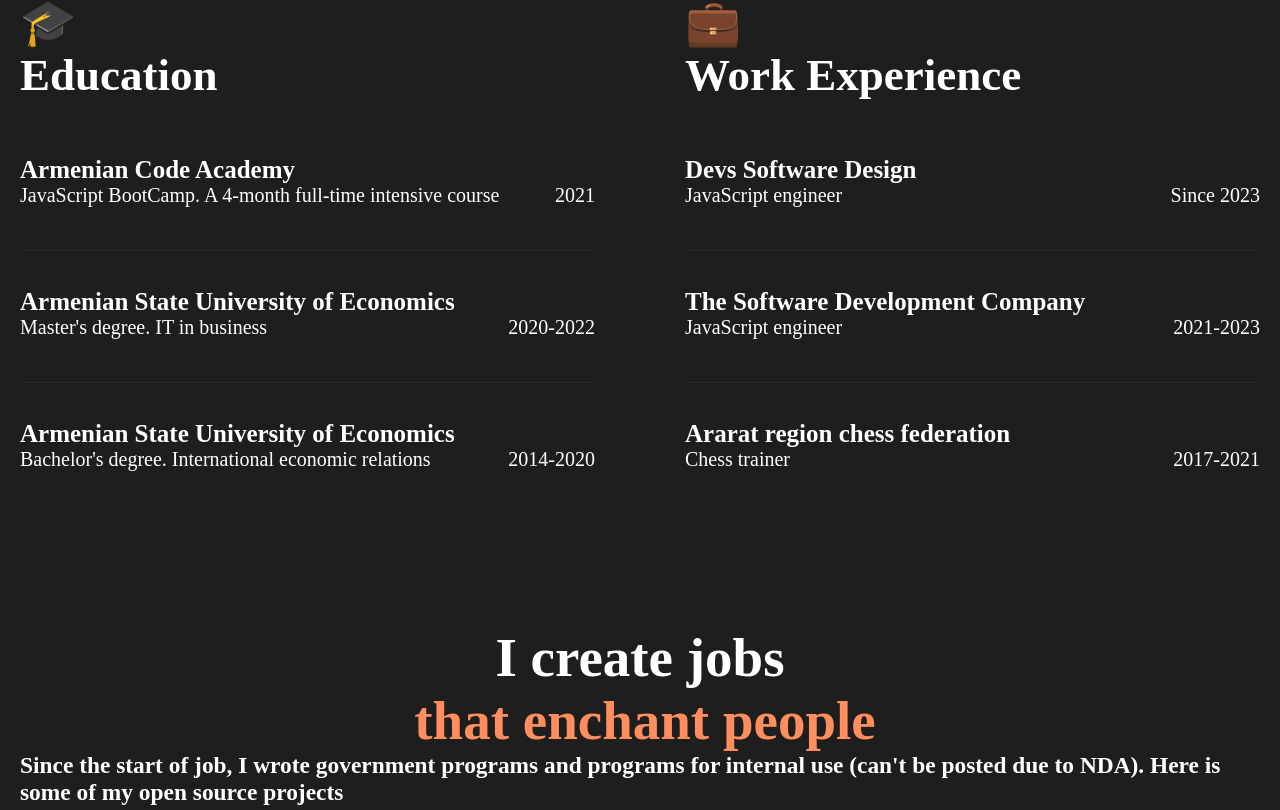
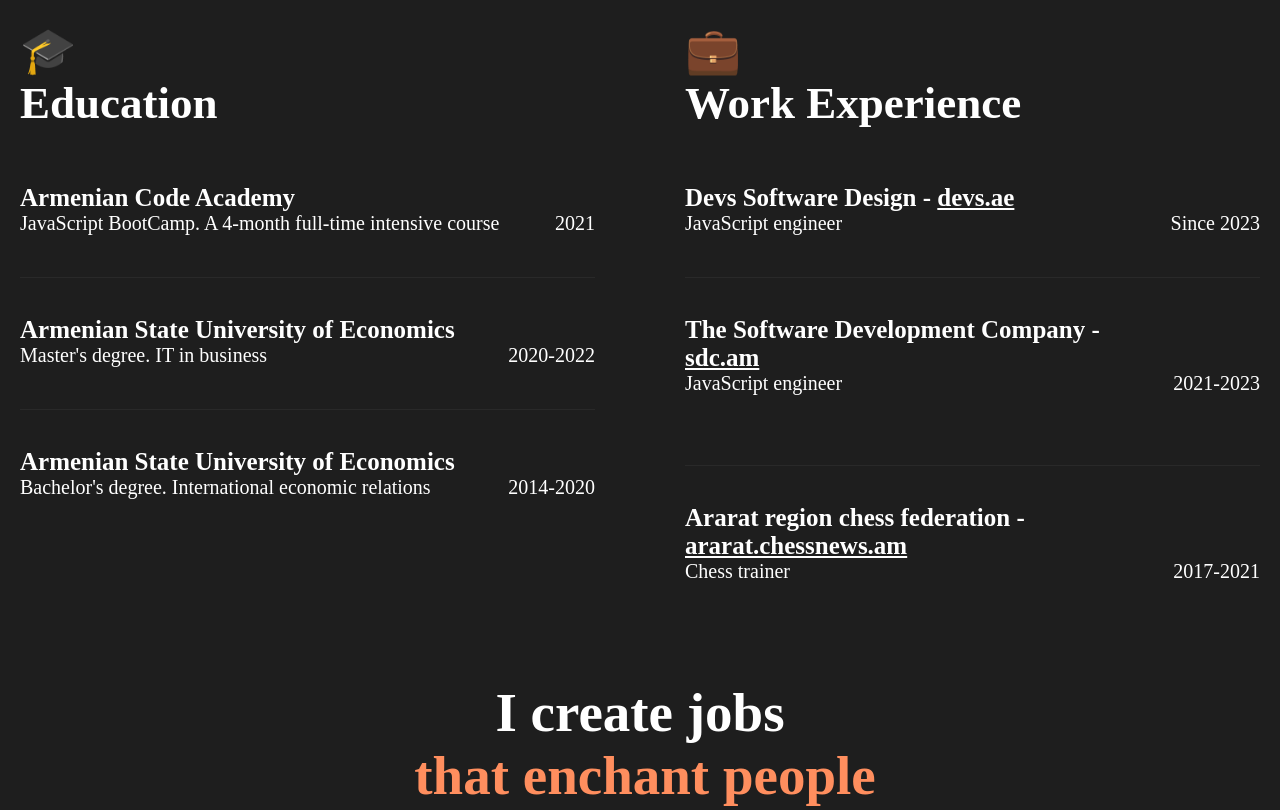
Before and after one commit to ArtyomSukiasyan/portfolio, a Next.js app: page / in a window 1280 px wide. Shown: the part 1522-2332 px from the top of the page. Built offline with nearby package versions, Linux system fonts and the light colour scheme.

Commit message:
feat: update About part

```diff
--- a/src/components/shared/aboutItem/AboutItem.tsx
+++ b/src/components/shared/aboutItem/AboutItem.tsx
@@ -1,4 +1,5 @@
 import { IAboutItemProps } from "../../../models/aboutItemProps";
+import Link from "../link/Link";
 import styles from "./AboutItem.module.css";
 
 export default function AboutItem({ type, list, className }: IAboutItemProps) {
@@ -6,9 +7,11 @@
     <div className={styles.aboutItem}>
       <h2 className={`${styles.experienceType} ${className}`}>{type}</h2>
       <div className={styles.experienceList}>
-        {list.map(({ title, date, role }) => (
-          <div key={role} className={styles.experienceItem}>
-            <div className={styles.experienceTitle}>{title}</div>
+        {list.map(({ title, date, role, link }) => (
+          <div key={title} className={styles.experienceItem}>
+            <div className={styles.experienceTitle}>
+              {title} <Link link={link} />
+            </div>
             <div className={styles.experienceRole}>{role}</div>
             <div className={styles.experienceDate}>{date}</div>
           </div>
--- a/src/constants/about.tsx
+++ b/src/constants/about.tsx
@@ -23,15 +23,18 @@
     title: "Devs Software Design",
     role: "JavaScript engineer",
     date: "Since 2023",
+    link: "devs.ae",
   },
   {
     title: "The Software Development Company",
     role: "JavaScript engineer",
     date: "2021-2023",
+    link: "sdc.am",
   },
   {
     title: "Ararat region chess federation",
     role: "Chess trainer",
     date: "2017-2021",
+    link: "ararat.chessnews.am",
   },
 ];
```
